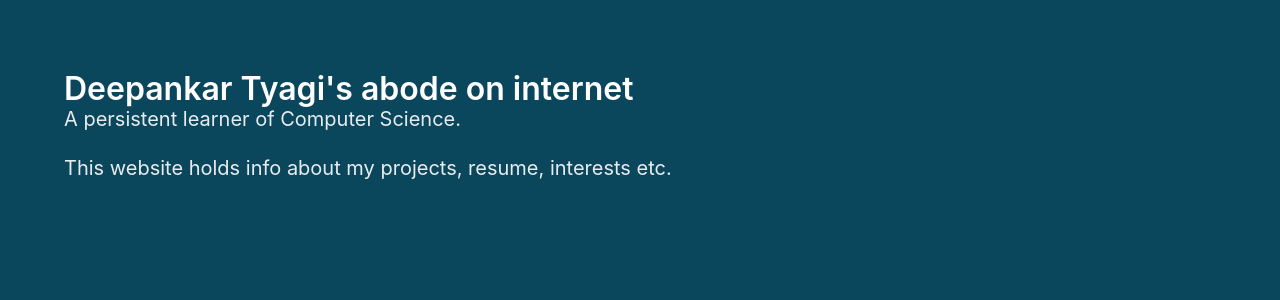
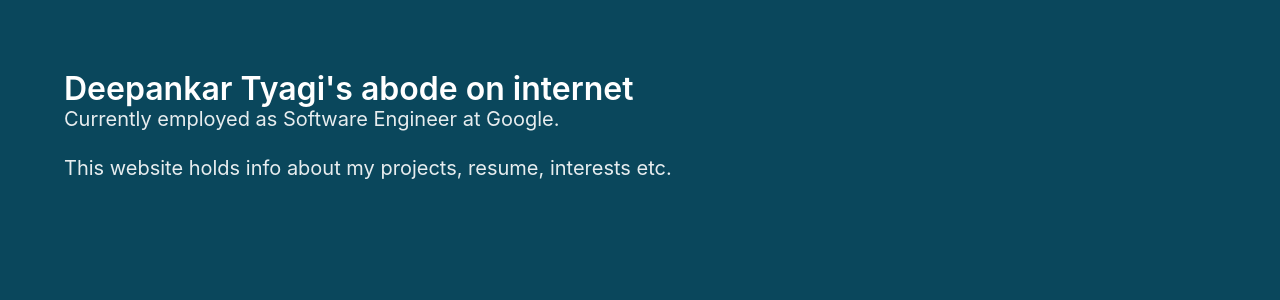
Before and after one commit to codebuff/codebuff.github.io, a Jekyll site: the page built from index.html, in a window 1280 px wide. Shown: the part 125-425 px from the top of the page. Built offline with Jekyll 4.4.1, drawn with Linux system fonts in a browser that asks for light colours.

Commit message:
Update index.html

```diff
--- a/index.html
+++ b/index.html
@@ -11,7 +11,7 @@
 
             </h1>
             <h2 class="subtitle">
-                A persistent learner of Computer Science.
+                Currently employed as Software Engineer at Google.
             </h2>
             <p class="subtitle">
                 This website holds info about my projects, resume, interests etc.
```
